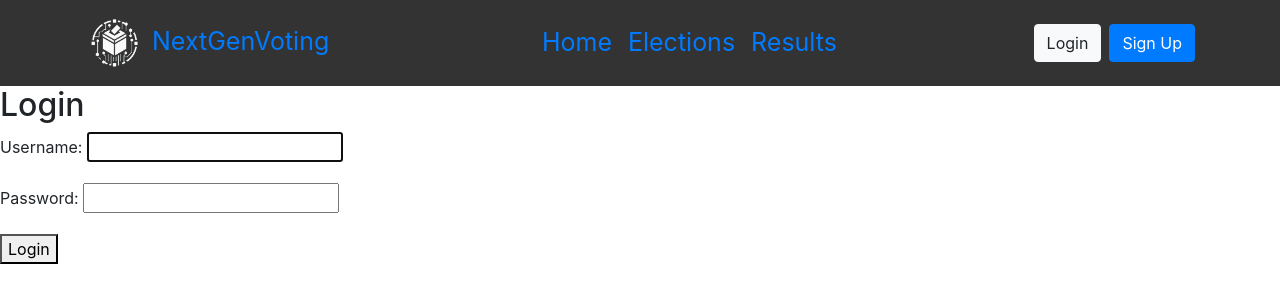
After one commit to AodanHardy/NextGenVoting, a Django app: page /login/ in a window 1280 px wide. The commit adds this page. Shown: the top 303 px of the page. Run offline with Django 5.2, Linux system fonts and the light colour scheme; some libraries are stand-ins or nearby versions.

Commit message:
login, logout functionality

```diff
--- a/core/templates/base.html
+++ b/core/templates/base.html
@@ -47,7 +47,7 @@
             <div class="collapse navbar-collapse justify-content-center" id="navbarNav">
                 <ul class="navbar-nav">
                     <li class="nav-item">
-                        <a class="nav-link" href="#">Home</a>
+                        <a class="nav-link" href="{% url 'home' %}">Home</a>
                     </li>
                     <li class="nav-item">
                         <a class="nav-link" href="#">Elections</a>
@@ -60,8 +60,24 @@
 
             <!-- Buttons on the right -->
             <div class="navbar-nav ml-auto">
-                <a href="" class="btn btn-light mr-2">Login</a>
-                <a href="" class="btn btn-primary">Sign Up</a>
+                {% if user.is_authenticated %}
+                    <a href="{% url 'dashboard' %}" class="btn btn-light mr-2">My Account</a>
+                    <!--<a href="{% url 'logout' %}" class="btn btn-primary">Logout</a> -->
+
+                    <form action="{% url 'logout' %}" method="POST" style="display: inline;">
+                    {% csrf_token %}
+                    <button type="submit" class="logout-button btn btn-primary">Logout</button>
+                    </form>
+
+
+
+
+
+                {% else %}
+                <a href="{% url 'login' %}" class="btn btn-light mr-2">Login</a>
+                <a href="{% url 'signup' %}" class="btn btn-primary">Sign Up</a>
+                {% endif %}
+
             </div>
         </div>
     </nav>
--- /dev/null
+++ b/core/templates/login.html
@@ -0,0 +1,9 @@
+{% extends 'base.html' %}
+{% block content %}
+    <h2>Login</h2>
+    <form method="post">
+        {% csrf_token %}
+        {{ form.as_p }}
+        <button type="submit">Login</button>
+    </form>
+{% endblock %}
--- a/core/urls.py
+++ b/core/urls.py
@@ -1,6 +1,17 @@
 from django.urls import path
+from django.contrib.auth import views as auth_views
 from . import views
 
 urlpatterns = [
     path('', views.home, name='home'),
+    # Login and logout views
+    path('login/', auth_views.LoginView.as_view(template_name='login.html'), name='login'),
+    path('logout/', auth_views.LogoutView.as_view(), name='logout'),
+
+    # Signup view
+    path('signup/', views.signup, name='signup'),
+
+
+    # Dashboard
+    path('dashboard', views.dashboard, name='dashboard')
 ]
```
Also changed, not shown: core/templates/signup.html (added, +9 -0 lines), core/views.py (+22 -1 lines), nextgenvoting/settings.py (+19 -2 lines), core/templates/dashboard.html (added).
